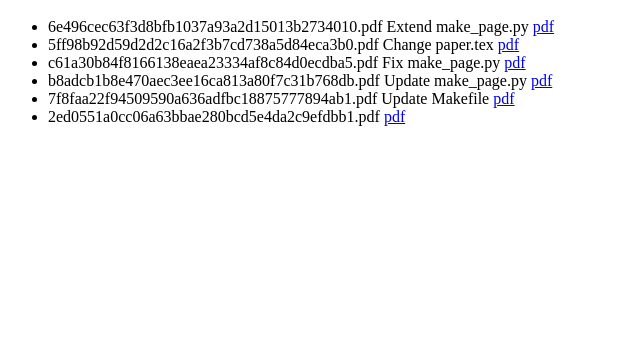
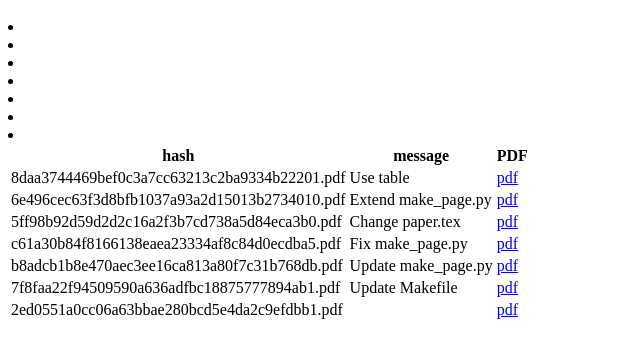
Before and after one commit to ibab/fully-reproducible, a plain HTML site: page index.html in a window 1280 px wide. Shown: the part 48-406 px from the top of the page, without its empty margins (0-640 px from the left). Drawn offline with Linux system fonts and the light colour scheme.

Commit message:
Add automatically to gh-pages

```diff
--- a/entries.csv
+++ b/entries.csv
@@ -4,3 +4,4 @@ b8adcb1b8e470aec3ee16ca813a80f7c31b768db.pdf,Update make_page.py,data/b8adcb1b8e
 c61a30b84f8166138eaea23334af8c84d0ecdba5.pdf,Fix make_page.py,data/c61a30b84f8166138eaea23334af8c84d0ecdba5.pdf
 5ff98b92d59d2d2c16a2f3b7cd738a5d84eca3b0.pdf,Change paper.tex,data/5ff98b92d59d2d2c16a2f3b7cd738a5d84eca3b0.pdf
 6e496cec63f3d8bfb1037a93a2d15013b2734010.pdf,Extend make_page.py,data/6e496cec63f3d8bfb1037a93a2d15013b2734010.pdf
+8daa3744469bef0c3a7cc63213c2ba9334b22201.pdf,Use table,data/8daa3744469bef0c3a7cc63213c2ba9334b22201.pdf
--- a/index.html
+++ b/index.html
@@ -5,13 +5,19 @@
             </head>
             <body>
               <h1>Paper overview</h1>
-              <ul>
-              <li>6e496cec63f3d8bfb1037a93a2d15013b2734010.pdf Extend make_page.py <a href="./data/6e496cec63f3d8bfb1037a93a2d15013b2734010.pdf">pdf</a></li>
-<li>5ff98b92d59d2d2c16a2f3b7cd738a5d84eca3b0.pdf Change paper.tex <a href="./data/5ff98b92d59d2d2c16a2f3b7cd738a5d84eca3b0.pdf">pdf</a></li>
-<li>c61a30b84f8166138eaea23334af8c84d0ecdba5.pdf Fix make_page.py <a href="./data/c61a30b84f8166138eaea23334af8c84d0ecdba5.pdf">pdf</a></li>
-<li>b8adcb1b8e470aec3ee16ca813a80f7c31b768db.pdf Update make_page.py <a href="./data/b8adcb1b8e470aec3ee16ca813a80f7c31b768db.pdf">pdf</a></li>
-<li>7f8faa22f94509590a636adfbc18875777894ab1.pdf Update Makefile <a href="./data/7f8faa22f94509590a636adfbc18875777894ab1.pdf">pdf</a></li>
-<li>2ed0551a0cc06a63bbae280bcd5e4da2c9efdbb1.pdf  <a href="./data/2ed0551a0cc06a63bbae280bcd5e4da2c9efdbb1.pdf">pdf</a></li>
-              </ul>
+              <table>
+              <tr>
+                <th>hash</th>
+                <th>message</th>
+                <th>PDF</th>
+              </tr>
+              <li><tr><td>8daa3744469bef0c3a7cc63213c2ba9334b22201.pdf</td><td>Use table</td><td><a href="./data/8daa3744469bef0c3a7cc63213c2ba9334b22201.pdf">pdf</a></tr></td></li>
+<li><tr><td>6e496cec63f3d8bfb1037a93a2d15013b2734010.pdf</td><td>Extend make_page.py</td><td><a href="./data/6e496cec63f3d8bfb1037a93a2d15013b2734010.pdf">pdf</a></tr></td></li>
+<li><tr><td>5ff98b92d59d2d2c16a2f3b7cd738a5d84eca3b0.pdf</td><td>Change paper.tex</td><td><a href="./data/5ff98b92d59d2d2c16a2f3b7cd738a5d84eca3b0.pdf">pdf</a></tr></td></li>
+<li><tr><td>c61a30b84f8166138eaea23334af8c84d0ecdba5.pdf</td><td>Fix make_page.py</td><td><a href="./data/c61a30b84f8166138eaea23334af8c84d0ecdba5.pdf">pdf</a></tr></td></li>
+<li><tr><td>b8adcb1b8e470aec3ee16ca813a80f7c31b768db.pdf</td><td>Update make_page.py</td><td><a href="./data/b8adcb1b8e470aec3ee16ca813a80f7c31b768db.pdf">pdf</a></tr></td></li>
+<li><tr><td>7f8faa22f94509590a636adfbc18875777894ab1.pdf</td><td>Update Makefile</td><td><a href="./data/7f8faa22f94509590a636adfbc18875777894ab1.pdf">pdf</a></tr></td></li>
+<li><tr><td>2ed0551a0cc06a63bbae280bcd5e4da2c9efdbb1.pdf</td><td></td><td><a href="./data/2ed0551a0cc06a63bbae280bcd5e4da2c9efdbb1.pdf">pdf</a></tr></td></li>
+              </table>
             </body>
           </html>
```
Also changed, not shown: 2 other files.
